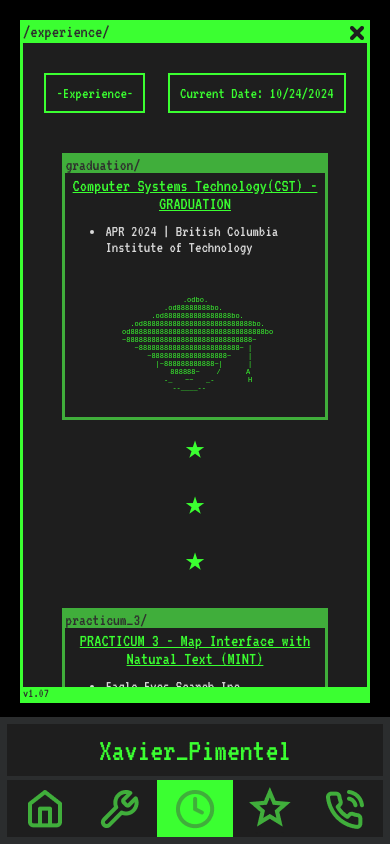
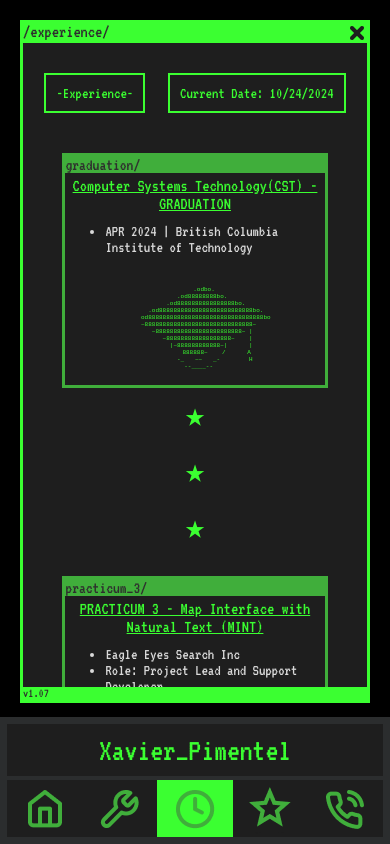
Before and after one commit to XavierPim/porto_folio, a React (Create React App) app: page /experience in a window 390 px wide. Built offline with nearby package versions, Linux system fonts and the light colour scheme.

Commit message:
font edit small screen overlap border

```diff
--- a/src/components/content-small-screen.css
+++ b/src/components/content-small-screen.css
@@ -89,8 +89,9 @@ margin-top: 10px;
 }
 
 .small_ascii {
-	font-size: 7px;
+	font-size: 6px;
 	padding: 15px;
+	margin:auto;
 }
 
 .small_text{
```
